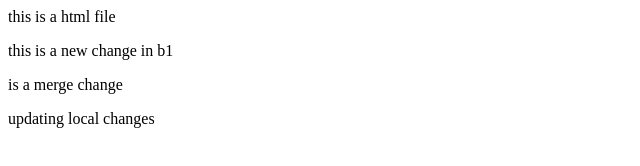
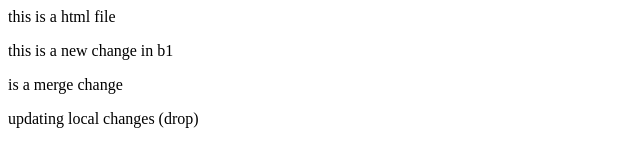
Before and after one commit to DEV-prabh/index, a plain HTML site: page index.html in a window 1280 px wide. Shown: the full height of the page, 0-640 px from the left. Drawn offline with Linux system fonts and the light colour scheme.

Commit message:
conflict

```diff
--- a/index.html
+++ b/index.html
@@ -1,4 +1,4 @@
 <p>this is a html file <p>
     <p>this is a new change in b1<p>
     </p> is a merge change </p>
-    updating local changes
+    updating local changes (drop)
```
